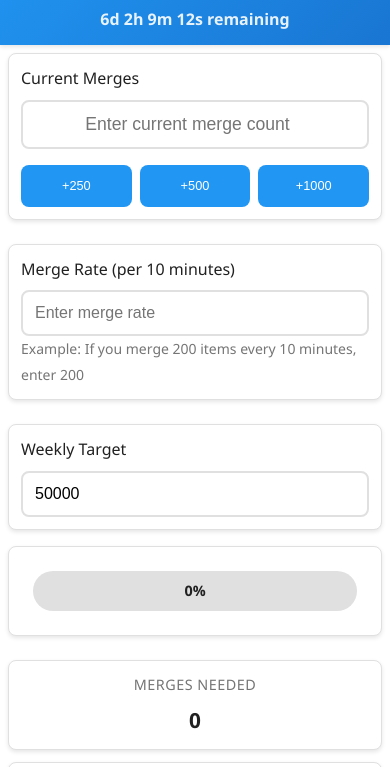
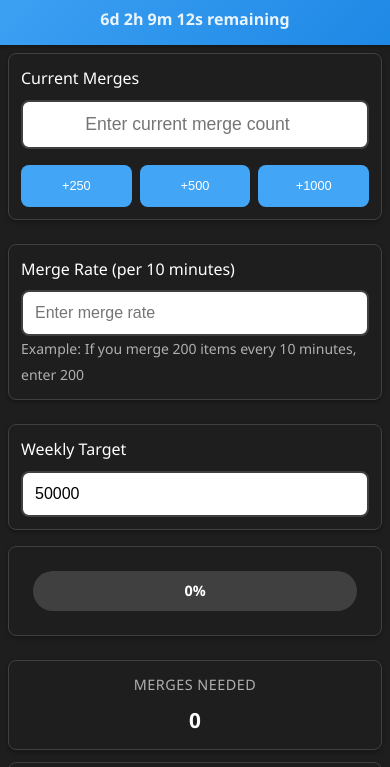
Before and after one commit to Sufferance/scrap2-merge-calculator, a website: page index.html in a window 390 px wide. Shown: the part 77-844 px from the top of the page. Drawn offline with nearby package versions, Linux system fonts and the dark colour scheme.

Commit message:
Add responsive light/dark theme support based on device preferences
- Implement CSS variables for consistent theming
- Add prefers-color-scheme media query for automatic theme switching
- Update HTML meta theme-color tags for both light and dark modes
- Adjust sync code background and clear button hover colors for dark theme
- All existing styles now properly adapt to system theme preference

```diff
--- a/index.html
+++ b/index.html
@@ -4,7 +4,8 @@
     <meta charset="UTF-8">
     <meta name="viewport" content="width=device-width, initial-scale=1.0">
     <meta name="description" content="Progressive Web App for calculating and tracking weekly merge goals in Scraps 2 game">
-    <meta name="theme-color" content="#2196F3">
+    <meta name="theme-color" content="#2196F3" media="(prefers-color-scheme: light)">
+    <meta name="theme-color" content="#42A5F5" media="(prefers-color-scheme: dark)">
     <title>Scrap Calculator - Weekly Merge Goal Tracker</title>
 
     <link rel="stylesheet" href="src/styles/main.css">
--- a/src/styles/main.css
+++ b/src/styles/main.css
@@ -20,6 +20,24 @@
     --shadow-hover: 0 4px 8px rgba(0,0,0,0.15);
     --border-radius: 8px;
     --transition: all 0.3s ease;
+}
+
+/* Dark theme variables */
+@media (prefers-color-scheme: dark) {
+    :root {
+        --primary-color: #42A5F5;
+        --primary-dark: #1E88E5;
+        --secondary-color: #66BB6A;
+        --warning-color: #FFA726;
+        --error-color: #EF5350;
+        --background-color: #121212;
+        --surface-color: #1E1E1E;
+        --text-primary: #FFFFFF;
+        --text-secondary: #B0B0B0;
+        --border-color: #404040;
+        --shadow: 0 2px 4px rgba(0,0,0,0.3);
+        --shadow-hover: 0 4px 8px rgba(0,0,0,0.4);
+    }
 }
 
 body {
@@ -803,10 +821,11 @@ input:focus {
     font-family: 'Courier New', monospace;
     font-weight: bold;
     letter-spacing: 0.1em;
-    background: rgba(255, 255, 255, 0.8);
+    background: var(--border-color);
     padding: 0.25rem 0.5rem;
     border-radius: 4px;
     font-size: 1.1em;
+    color: var(--text-primary);
 }
 
 .sync-status {
@@ -849,6 +868,13 @@ input:focus {
 
 .clear-btn:hover {
     background: #d32f2f;
+}
+
+/* Dark theme specific adjustments */
+@media (prefers-color-scheme: dark) {
+    .clear-btn:hover {
+        background: #f44336;
+    }
 }
 
 /* Responsive adjustments for sync section */
```
